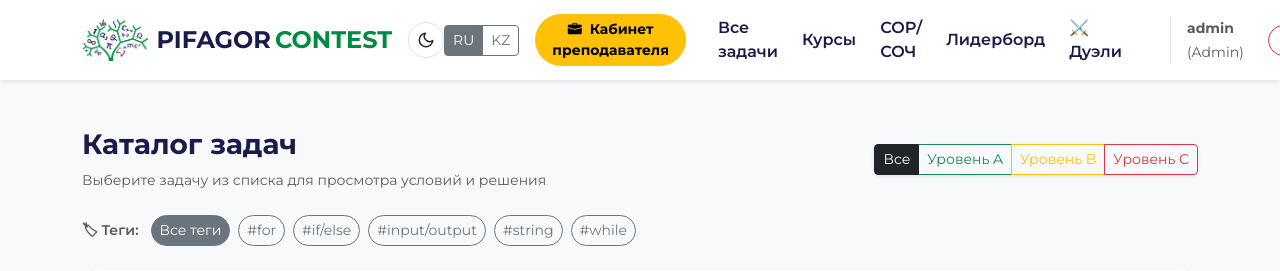
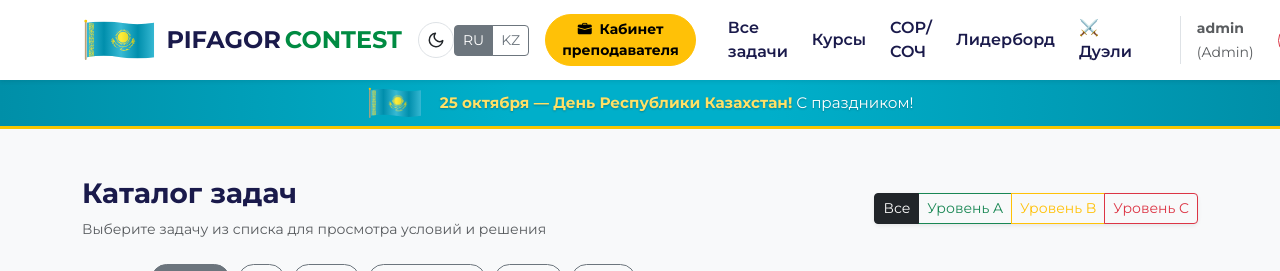
Before and after one commit to nurmash98/pifagor-contest, a Django app: page / in a window 1280 px wide; the page is wider, and only the part inside the window is pictured. Shown: the top 271 px of that part. Run offline with Django 5.2, Linux system fonts and the light colour scheme; a user stored in the database is signed in; data comes from the database, SQL or seed files in the repository.

Commit message:
Republic Day (Oct 23-27): Kazakhstan flag in logo and RU/KZ greeting
Co-Authored-By: Claude Opus 5.5 <noreply@anthropic.com>
Claude-Session: https://claude.ai/code/session_01Qg9vQfd9x2tLvuvrYW3xy3

```diff
--- a/contest/context_processors.py
+++ b/contest/context_processors.py
@@ -33,14 +33,16 @@ def duels_visible(request):
 
 
 def holiday(request):
-    """Праздничное оформление. День Независимости Казахстана — 16 декабря (показываем 14–18 декабря).
-    Для проверки можно включить заранее: переменная окружения HOLIDAY_FORCE=independence."""
+    """Праздничное оформление с флагом Казахстана: День Республики — 25 октября (показываем 23–27 октября),
+    День Независимости — 16 декабря (14–18 декабря). Для проверки заранее: HOLIDAY_FORCE=republic / independence."""
     from django.conf import settings
     from django.utils import timezone
     forced = getattr(settings, 'HOLIDAY_FORCE', '')
     if forced:
         return {'holiday': forced}
     today = timezone.localdate()
+    if today.month == 10 and 23 <= today.day <= 27:
+        return {'holiday': 'republic'}
     if today.month == 12 and 14 <= today.day <= 18:
         return {'holiday': 'independence'}
     return {'holiday': ''}
--- a/contest/templates/base.html
+++ b/contest/templates/base.html
@@ -70,7 +70,7 @@
             <!-- Логотип / Название -->
             <div class="d-flex align-items-center gap-3">
                 <a class="navbar-brand fw-bold d-flex align-items-center me-0" href="/">
-                    {% if holiday == 'independence' %}<span class="me-2 d-inline-flex">{% include "holiday_flag.html" with uid="nav" h=40 %}</span>{% else %}
+                    {% if holiday %}<span class="me-2 d-inline-flex">{% include "holiday_flag.html" with uid="nav" h=40 %}</span>{% else %}
                     <img src="{% static 'icons/logo-tree.png' %}" alt="" height="42" class="me-2 logo-light">
                     <img src="{% static 'icons/logo-tree-dark.png' %}" alt="" height="42" class="me-2 logo-dark">{% endif %}
                     <span style="color: #1a1a4b; font-size: 1.5rem;">PIFAGOR</span>
@@ -187,11 +187,11 @@
     </nav>
 
     <!-- Основной контент -->
-    {% if holiday == 'independence' %}
+    {% if holiday %}
     <div class="kz-holiday">
         <div class="container d-flex align-items-center justify-content-center gap-3 py-2">
             {% include "holiday_flag.html" with uid="banner" h=30 %}
-            <span>{% if content_lang == 'kk' %}<b>16 желтоқсан — Қазақстан Республикасының Тәуелсіздік күні!</b> Мерекеңіз құтты болсын!{% else %}<b>16 декабря — День Независимости Республики Казахстан!</b> С праздником!{% endif %}</span>
+            <span>{% if holiday == 'republic' %}{% if content_lang == 'kk' %}<b>25 қазан — Республика күні!</b> Мерекеңіз құтты болсын!{% else %}<b>25 октября — День Республики Казахстан!</b> С праздником!{% endif %}{% else %}{% if content_lang == 'kk' %}<b>16 желтоқсан — Қазақстан Республикасының Тәуелсіздік күні!</b> Мерекеңіз құтты болсын!{% else %}<b>16 декабря — День Независимости Республики Казахстан!</b> С праздником!{% endif %}{% endif %}</span>
         </div>
     </div>
     {% endif %}
```
Also changed, not shown: contest/tests.py (+15 -2 lines).
